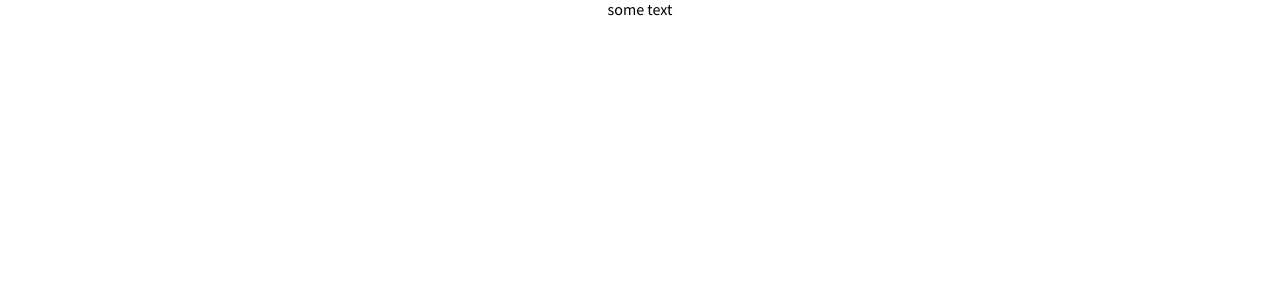
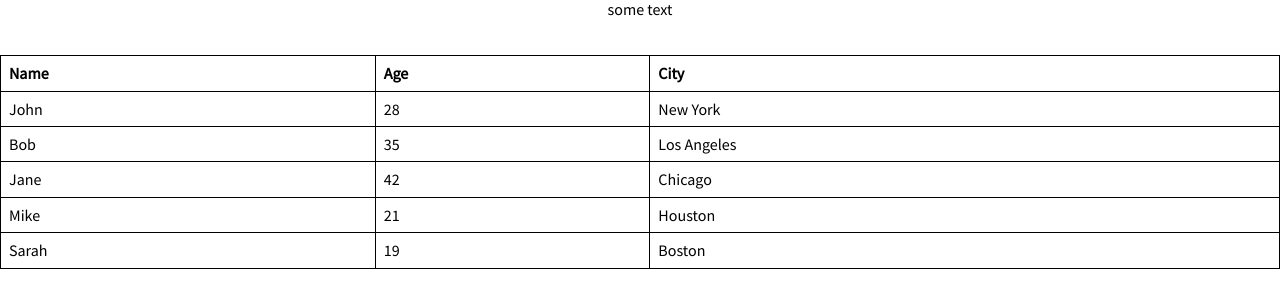
Before and after one commit to AngelaTsen/Angela_HW, a plain HTML site: page index.html in a window 1280 px wide. Drawn offline with Linux system fonts and the light colour scheme.

Commit message:
add tabl

```diff
--- a/index.html
+++ b/index.html
@@ -8,8 +8,48 @@
     <title>Document</title>
 </head>
 <body>
+  <script defer src="/script.js"></script>
 
 	<div class="div-text">some text</div>
   <textarea class="textarea-text">some text</textarea>
+<br>
+<br>
+
+  <table>
+		<thead>
+			<tr>
+				<th onclick="sortTable(0)">Name</th>
+				<th onclick="sortTable(1)">Age</th>
+				<th onclick="sortTable(2)">City</th>
+			</tr>
+		</thead>
+		<tbody>
+			<tr>
+				<td>John</td>
+				<td>28</td>
+				<td>New York</td>
+			</tr>
+			<tr>
+				<td>Bob</td>
+				<td>35</td>
+				<td>Los Angeles</td>
+			</tr>
+			<tr>
+				<td>Jane</td>
+				<td>42</td>
+				<td>Chicago</td>
+			</tr>
+			<tr>
+				<td>Mike</td>
+				<td>21</td>
+				<td>Houston</td>
+			</tr>
+			<tr>
+				<td>Sarah</td>
+				<td>19</td>
+				<td>Boston</td>
+			</tr>
+    </tbody>
+  </table>
 </body>
 </html>
--- a/script.js
+++ b/script.js
@@ -23,15 +23,17 @@
 
 const div = document.querySelector('div');
 const textarea = document.querySelector('textarea');
-// if
 
 document.addEventListener('keydown', function(event) {
     if (event.ctrlKey && event.key === 'e') {
         div.style.display = 'none';
         textarea.style.display = 'block';
+        event.preventDefault();
     }
     if (event.ctrlKey && event.key === 's') {
+        div.innerHTML = textarea.value;
         textarea.style.display = 'none';
         div.style.display = 'block';
+        event.preventDefault();
     }
 });
--- a/styles/style.scss
+++ b/styles/style.scss
@@ -15,3 +15,26 @@ body {
 .textarea-text{
     display: none;
 }
+
+table {
+    border-collapse: collapse;
+    width: 100%;
+}
+
+th, td {
+    text-align: left;
+    padding: 8px;
+    border: 1px solid black;
+}
+
+th {
+    cursor: pointer;
+}
+
+.asc:after {
+    content: ' ▲';
+}
+
+.desc:after {
+    content: ' ▼';
+}
```
Also changed, not shown: styles/style.css, 1 other file.
